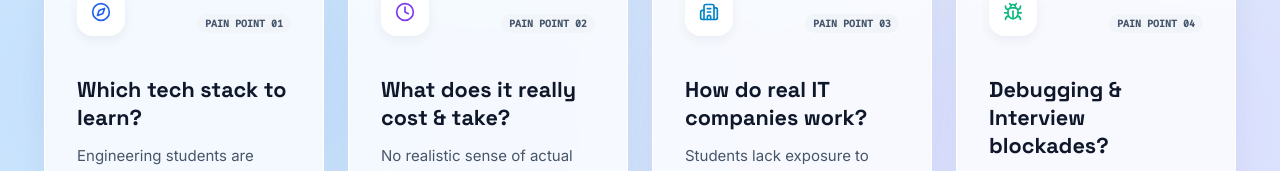
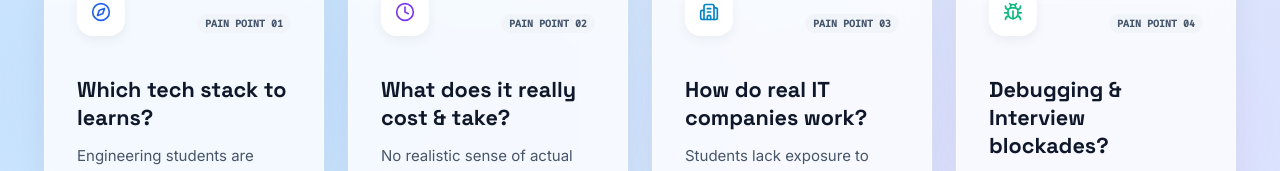
Before and after one commit to SK-DIGITALALCHEMISTS-100/SKILLONIK, a React (Vite) app: page / in a window 1280 px wide. Shown: the part 1633-1804 px from the top of the page. Built offline with nearby package versions, Linux system fonts and the light colour scheme.

Commit message:
problemstatement update

```diff
--- a/src/components/ProblemSection.jsx
+++ b/src/components/ProblemSection.jsx
@@ -6,7 +6,7 @@ const PROBLEMS = [
     id: 1,
     color: "#2563eb",
     icon: Compass,
-    title: "Which tech stack to learn?",
+    title: "Which tech stack to learns?",
     problem: "Engineering students are overwhelmed by countless frameworks and don't know which tech path matches hiring demand.",
     solution: "Personalized roadmaps with weekly milestones mapped directly to real hiring trends."
   },
```
